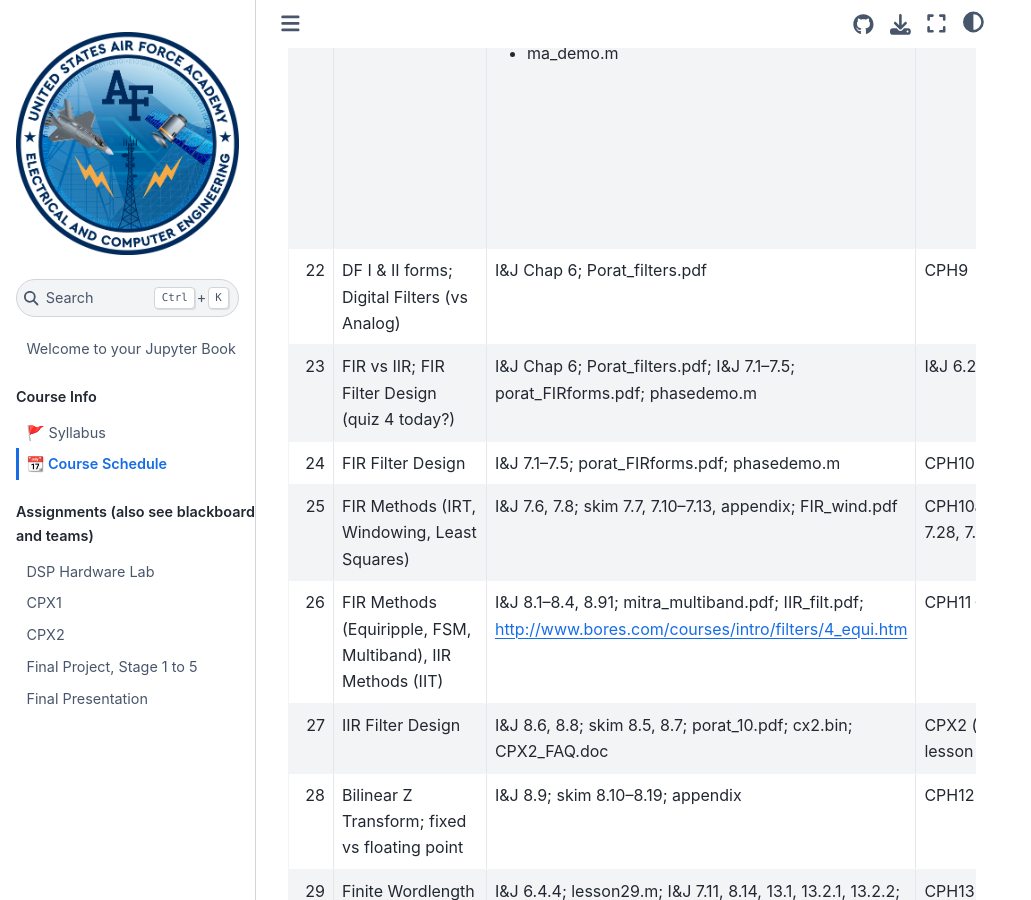
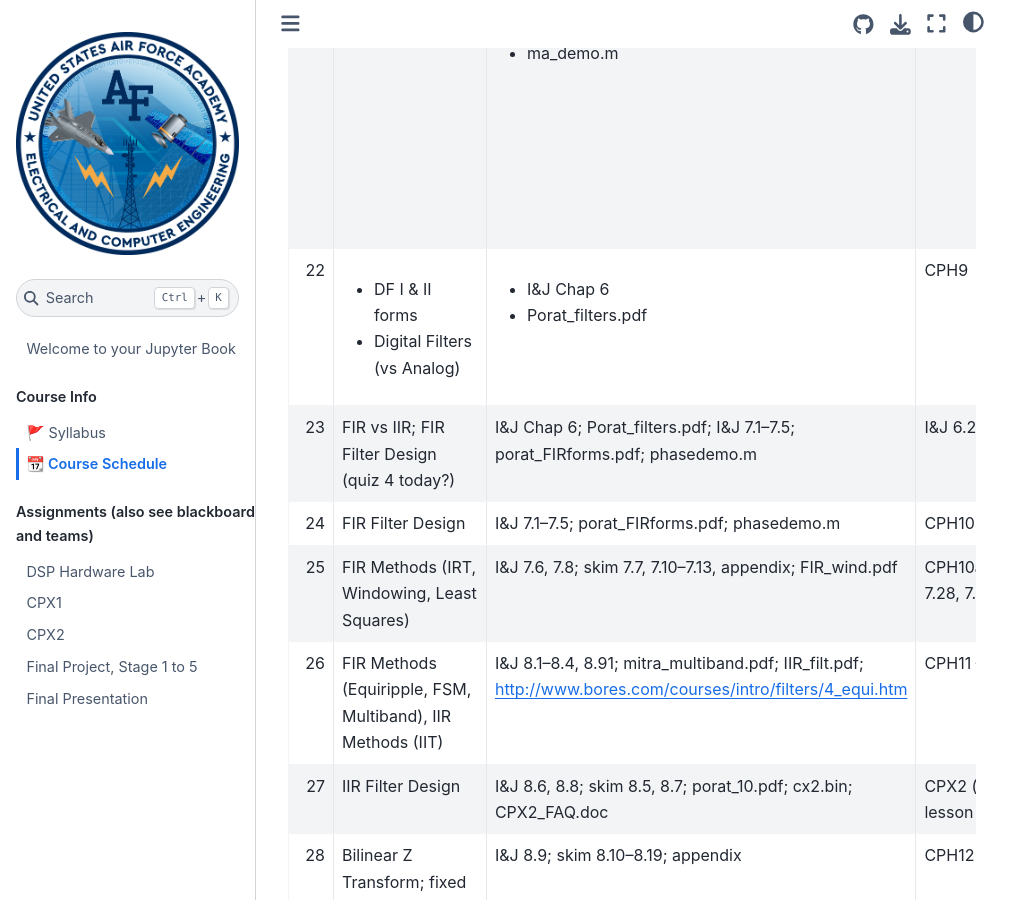
Before and after one commit to USAFA-ECE/ece434, a Jupyter Book: the page built from book/schedule.md, in a window 1280 px wide and 900 px high, scrolled down 4131 px. Shown: the whole window, without its empty margins (0-1031 px from the left). Built offline with Jupyter Book 1.0.4 settings and Sphinx 7.4.7 and the Sphinx Book theme 1.1.4, drawn with Linux system fonts in a browser that asks for light colours; pages that are not in the unit, such as notebooks, are missing from menus; part of the change alters nothing that is shown.

```diff
--- a/book/schedule.md
+++ b/book/schedule.md
@@ -29,7 +29,7 @@ This schedule is subject to change as appropriate.
 | 19 | <ul><li>Stability & Impulse Response</li><li>Difference Equations</li><li>Direct Form I</li></ul> | <ul><li>I&J 4.5</li><li>lesson18.m</li><li>I&J 4.5.8, 4.5.11 & Figure 6.6 (page 329)</li></ul> | CPH7 | <ul><li>[lesson18.m](handouts/lesson18.m)</li><li>[lesson18.py](handouts/lesson18.py)</li><li>I&J_fig_414_66.pdf </li><li>[Lsn  18HW solution](handouts/Lesson18HWSolutions.pdf)</li></ul> |
 | 20 | Inverse Z-Transform | <ul><li>I&J Chap 4 appendix A–D</li><li>in-class quiz 3 !!!</li></ul> | <ul><li>I&J 4.5(2)(a)</li><li>in-class quiz!!!</li></ul> | <ul><li>IJ_fig_414_66.pdf</li><li>[partial fraction expansion example.pdf](handouts/partial_fraction_expansion_example.pdf) </li><li>[Lsn  19HW solution](handouts/Lesson19HWSolutions.pdf)</li></ul> |
 | 21 | <ul><li>DC Response</li><li>DF I, II, transposes</li><li>ARMA</li></ul> | <ul><li>I&J 6.4.3</li><li>Mitra_62.pdf</li><li>example_DF_I_to_DFII_transpose.pdf</li><li>lesson20.m</li><li>ma_demo.m</li></ul> | <ul><li>CPH8</li><li>I&J 4.13</li><li>I&J 4.15</li></ul> | <ul><li>[Example_DF_I_DFII_transpose.pdf](handouts/Example_DF_I_DFII_transpose.pdf)</li><li>[lesson20.m](handouts/lesson20.m)</li><li>[ma_demo.m](handouts/ma_demo.m)</li><li>mitra_62.pdf</li><li>[echo_example.m](handouts/echo_example.m)</li><li>[lesson20.py](handouts/lesson20.py)</li><li>[echo_example.py](handouts/echo_example.py)</li><li>[CPX1.bin](handouts/CPX1.bin) </li><li>[Lsn  20a HW solution](handouts/Lesson20aHWSolutions.pdf)</li><li>[Lsn  20b HW solution](handouts/Lesson20bHWSolutions.pdf)</li><li>see Teams for Mitra</li></ul>  |
-| 22 | DF I & II forms; Digital Filters (vs Analog) | I&J Chap 6; Porat_filters.pdf | CPH9 | porat_filters.pdf | — |
+| 22 | <ul><li>DF I & II forms</li><li>Digital Filters (vs Analog)</li></ul> | <ul><li>I&J Chap 6</li><li>Porat_filters.pdf</li></ul> | CPH9 | see Teams for Porat |
 | 23 | FIR vs IIR; FIR Filter Design (quiz 4 today?) | I&J Chap 6; Porat_filters.pdf; I&J 7.1–7.5; porat_FIRforms.pdf; phasedemo.m | I&J 6.2; QUIZ today? | Gonzalez_Edge_filters.pdf; IJ_6_3.pdf; phasedemo.m; porat_FIRforms.pdf | lesson 22 solution |
 | 24 | FIR Filter Design | I&J 7.1–7.5; porat_FIRforms.pdf; phasedemo.m | CPH10 — I&J 7.1 | See lesson 22 | lesson 23 solution |
 | 25 | FIR Methods (IRT, Windowing, Least Squares) | I&J 7.6, 7.8; skim 7.7, 7.10–7.13, appendix; FIR_wind.pdf | CPH10a — I&J 7.4, 7.28, 7.33 | FIR_wind.pdf; IJ_chap7_pics_v2.pdf | lesson 24 solution |
```
